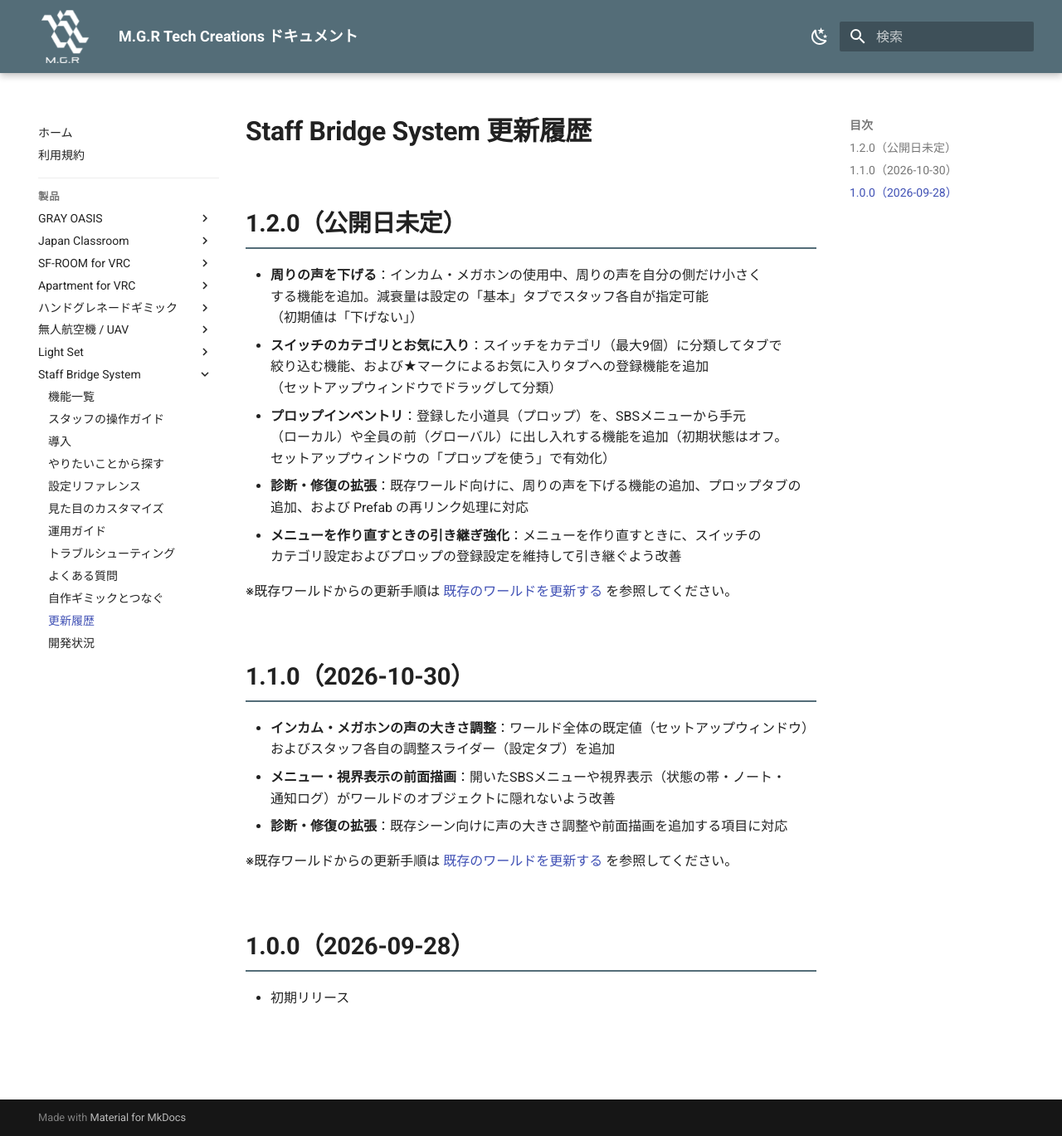
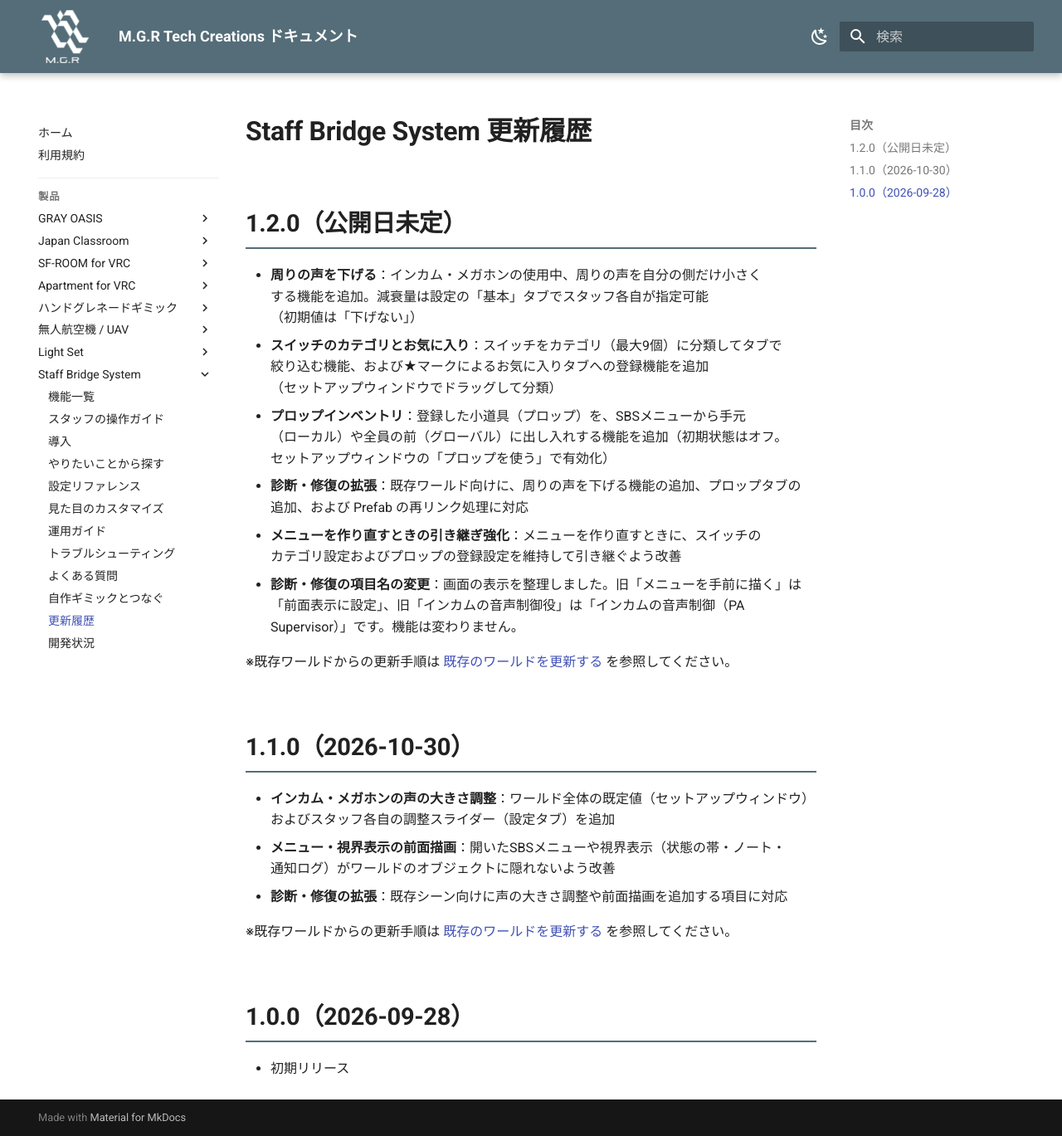
Before and after one commit to MAGURO-git/ProductArchive, an MkDocs documentation site: the page built from docs/staff-bridge-system/changelog.md, in a window 1280 px wide and 1369 px high. Shown: the whole window at 83% size. Built offline with MkDocs 1.6.1 and Material for MkDocs 9.7.7, drawn with Linux system fonts in a browser that asks for light colours.

Commit message:
SBS マニュアル: 更新履歴に、診断・修復の項目名の変更を1行足す
旧名で検索した人が、新しい名前へたどり着けるようにする。

Co-Authored-By: Claude Sonnet 5.5 <noreply@anthropic.com>

```diff
--- a/docs/staff-bridge-system/changelog.md
+++ b/docs/staff-bridge-system/changelog.md
@@ -7,6 +7,7 @@
 - **プロップインベントリ**：登録した小道具（プロップ）を、SBSメニューから手元（ローカル）や全員の前（グローバル）に出し入れする機能を追加（初期状態はオフ。セットアップウィンドウの「プロップを使う」で有効化）
 - **診断・修復の拡張**：既存ワールド向けに、周りの声を下げる機能の追加、プロップタブの追加、および Prefab の再リンク処理に対応
 - **メニューを作り直すときの引き継ぎ強化**：メニューを作り直すときに、スイッチのカテゴリ設定およびプロップの登録設定を維持して引き継ぐよう改善
+- **診断・修復の項目名の変更**：画面の表示を整理しました。旧「メニューを手前に描く」は「前面表示に設定」、旧「インカムの音声制御役」は「インカムの音声制御（PA Supervisor）」です。機能は変わりません。
 
 ※既存ワールドからの更新手順は [既存のワールドを更新する](install.md#update) を参照してください。
 
```
